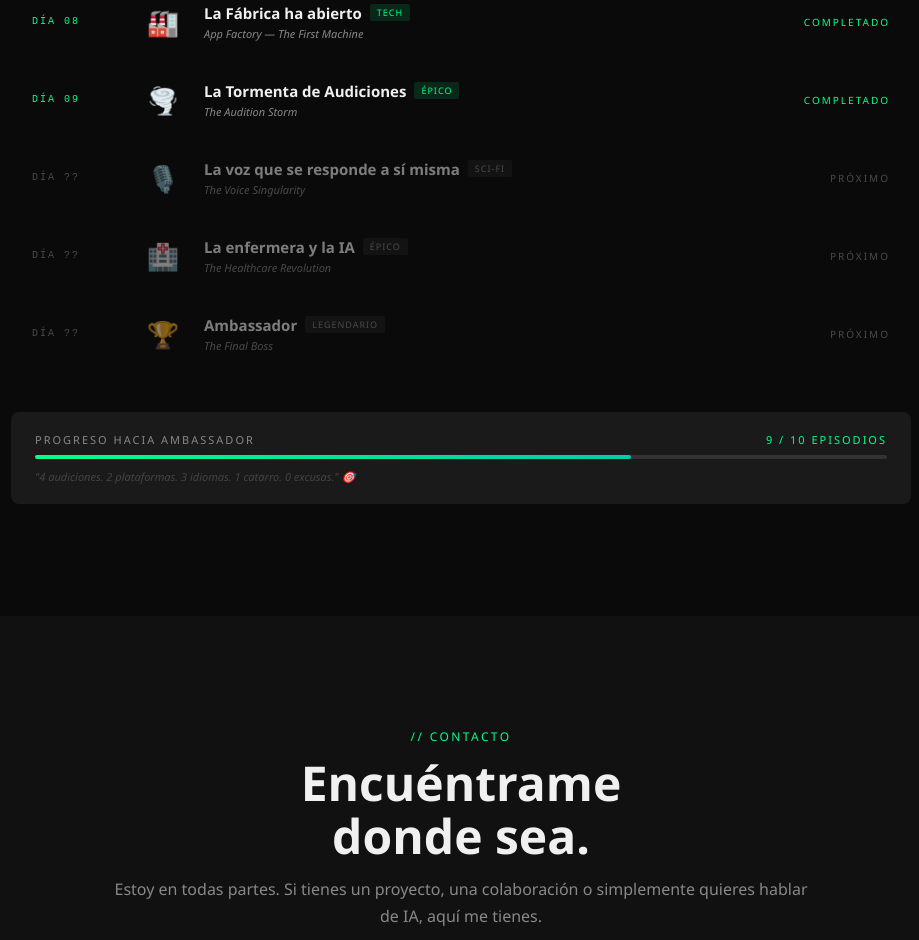
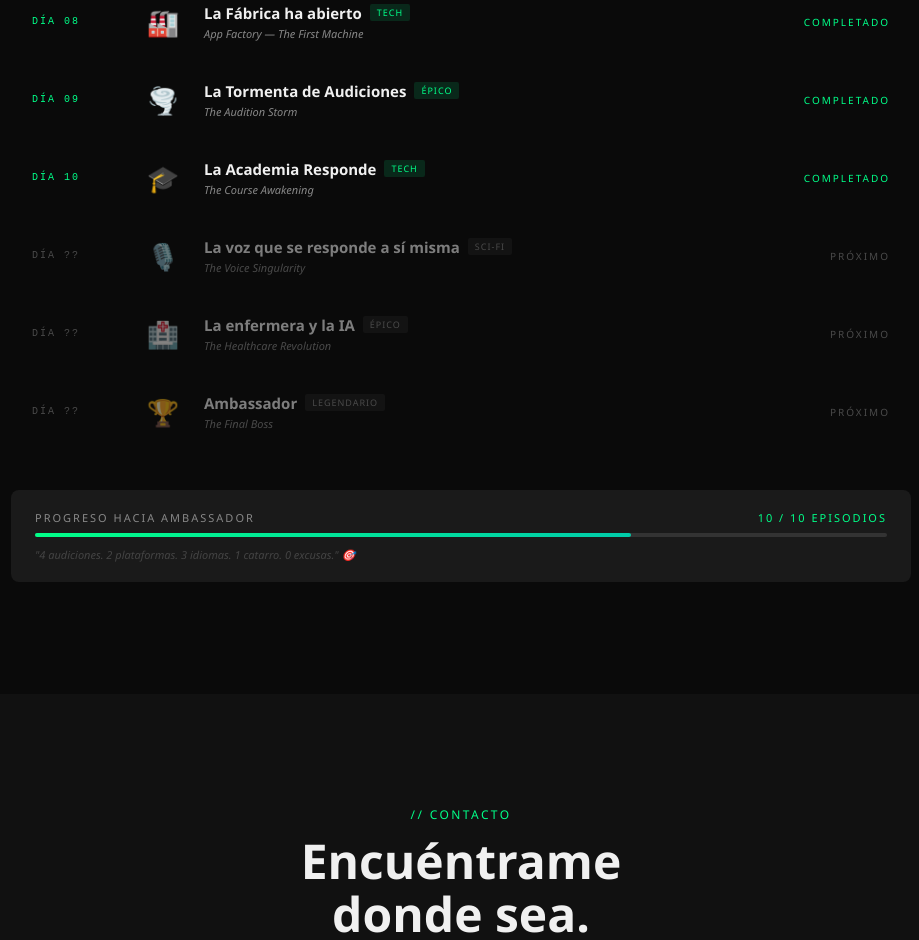
Before and after one commit to lavozdebeatriz/lavozdebeatriz.github.io, a plain HTML site: page index.html in a window 1280 px wide. Shown: the part 5592-6532 px from the top of the page, without its empty margins (179-1098 px from the left). Drawn offline with Linux system fonts and the light colour scheme.

Commit message:
Add episode 10, fix Day 01 date, update counter to 10/10

```diff
--- a/index.html
+++ b/index.html
@@ -1276,7 +1276,7 @@
               <span class="tl-tag">PILOTO</span>
             </div>
             <div class="tl-subtitle">The Origin Story</div>
-            <div class="tl-desc">Una enfermera valiente se enfrenta al PowerShell por primera vez. Hay errores. Hay sudor. Hay victorias inesperadas. Claude Code queda instalado. Nada volverá a ser igual.</div>
+            <div class="tl-desc">8 de marzo de 2026. Una enfermera valiente se enfrenta al PowerShell por primera vez. Hay errores. Hay sudor. Hay victorias inesperadas. Claude Code queda instalado. Nada volverá a ser igual.</div>
           </div>
           <div class="tl-status">COMPLETADO</div>
         </div>
@@ -1393,6 +1393,20 @@
           <div class="tl-status">COMPLETADO</div>
         </div>
 
+        <div class="tl-item completado">
+          <div class="tl-day">DÍA 10</div>
+          <div class="tl-emoji">🎓</div>
+          <div class="tl-info">
+            <div class="tl-top">
+              <span class="tl-title">La Academia Responde</span>
+              <span class="tl-tag">TECH</span>
+            </div>
+            <div class="tl-subtitle">The Course Awakening</div>
+            <div class="tl-desc">Sin experiencia previa en código, Beatriz empieza y aprende sin miedo del curso oficial de Anthropic Academy sobre Claude Code. Primera API key, primer .env, primer CLAUDE.md, primer comando personalizado /publicar-web. Y de paso, deja feedback a Anthropic mencionando su candidatura Ambassador. La backslash ya no da miedo.</div>
+          </div>
+          <div class="tl-status">COMPLETADO</div>
+        </div>
+
         <div class="tl-item proximo">
           <div class="tl-day">DÍA ??</div>
           <div class="tl-emoji">🎙️</div>
@@ -1440,7 +1454,7 @@
       <div class="progreso-bar reveal">
         <div class="progreso-top">
           <span>PROGRESO HACIA AMBASSADOR</span>
-          <span>9 / 10 episodios</span>
+          <span>10 / 10 episodios</span>
         </div>
         <div class="progreso-track">
           <div class="progreso-fill"></div>
```
